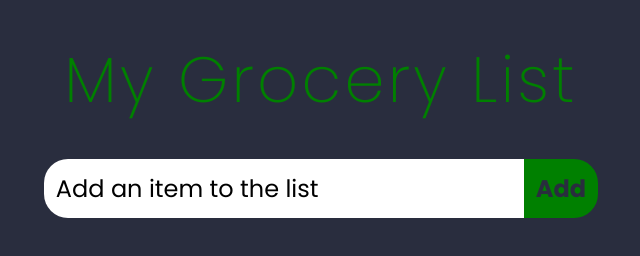
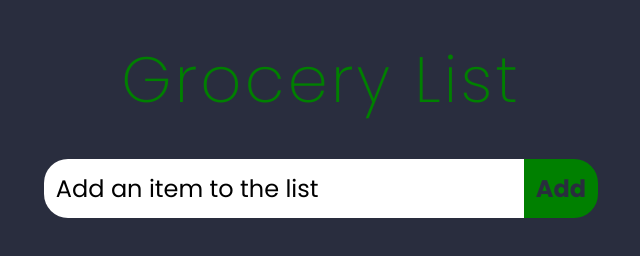
Before and after one commit to JorgeLongoria/grocery-list, a plain HTML site: page index.html in a window 1280 px wide. Shown: the whole page, without its empty margins (319-959 px from the left). Drawn offline with nearby package versions, Linux system fonts and the light colour scheme.

Commit message:
Changed title

```diff
--- a/index.html
+++ b/index.html
@@ -19,7 +19,7 @@
 
   <body>
 
-    <h1 class="title">My Grocery List</h1>
+    <h1 class="title">Grocery List</h1>
 
     <form class="newGroceryForm">
       <input id="newGrocery" autocomplete="off" type="text" placeholder="Add an item to the list" />
```
